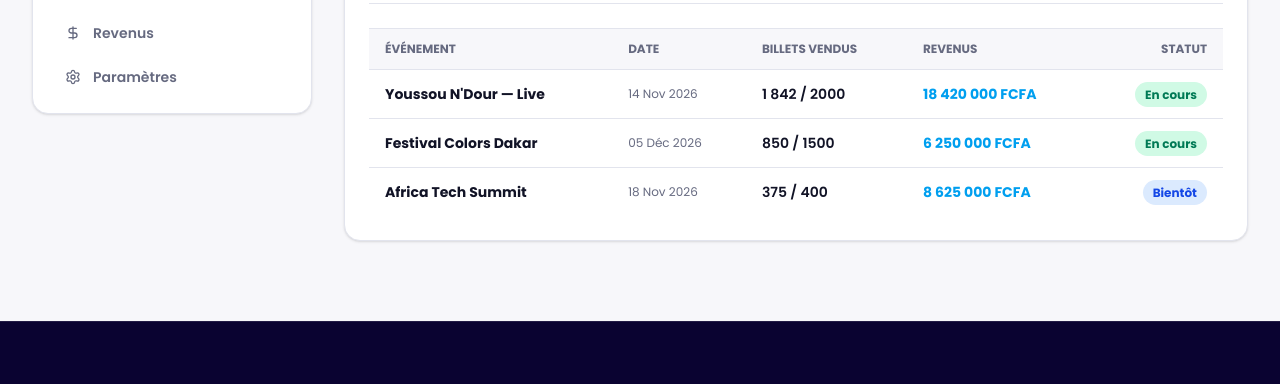
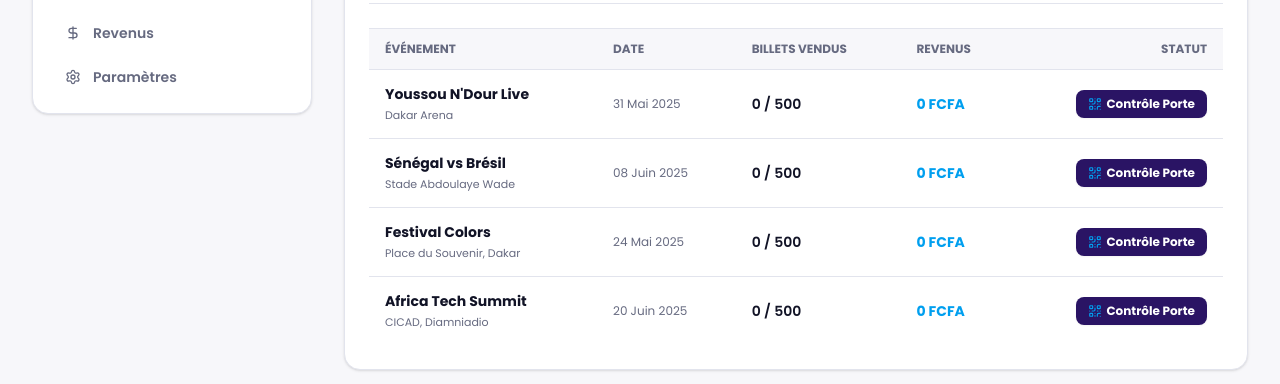
Before and after one commit to indexcrea/ubbi-app, a Next.js app: page /dashboard/organizer in a window 1280 px wide. Shown: the part 416-800 px from the top of the page. Built offline with nearby package versions, Linux system fonts and the light colour scheme; no server answers.

Commit message:
Activation de la caméra vidéo WebRTC en direct et liaison dynamique de l'événement pour les agents de porte

```diff
--- a/src/app/dashboard/organizer/page.tsx
+++ b/src/app/dashboard/organizer/page.tsx
@@ -6,6 +6,7 @@ import { Navbar } from "@/components/layout/Navbar";
 import { Footer } from "@/components/layout/Footer";
 import { UbbiLogo } from "@/components/brand/UbbiLogo";
 import { QRScannerModule } from "@/components/access/QRScannerModule";
+import { getStoredEvents } from "@/utils/eventStore";
 import {
   LayoutDashboard,
   Calendar,
@@ -286,39 +287,32 @@ export default function OrganizerDashboardPage() {
                       </tr>
                     </thead>
                     <tbody className="divide-y divide-[#E2E4ED]">
-                      <tr className="hover:bg-slate-50">
-                        <td className="px-4 py-3.5 font-bold">Youssou N'Dour — Live</td>
-                        <td className="px-4 py-3.5 text-xs text-[#666A80]">14 Nov 2026</td>
-                        <td className="px-4 py-3.5 font-semibold">1 842 / 2000</td>
-                        <td className="px-4 py-3.5 font-bold text-[#009FEF]">18 420 000 FCFA</td>
-                        <td className="px-4 py-3.5 text-right">
-                          <span className="bg-emerald-100 text-emerald-700 text-xs font-bold px-2.5 py-1 rounded-full">
-                            En cours
-                          </span>
-                        </td>
-                      </tr>
-                      <tr className="hover:bg-slate-50">
-                        <td className="px-4 py-3.5 font-bold">Festival Colors Dakar</td>
-                        <td className="px-4 py-3.5 text-xs text-[#666A80]">05 Déc 2026</td>
-                        <td className="px-4 py-3.5 font-semibold">850 / 1500</td>
-                        <td className="px-4 py-3.5 font-bold text-[#009FEF]">6 250 000 FCFA</td>
-                        <td className="px-4 py-3.5 text-right">
-                          <span className="bg-emerald-100 text-emerald-700 text-xs font-bold px-2.5 py-1 rounded-full">
-                            En cours
-                          </span>
-                        </td>
-                      </tr>
-                      <tr className="hover:bg-slate-50">
-                        <td className="px-4 py-3.5 font-bold">Africa Tech Summit</td>
-                        <td className="px-4 py-3.5 text-xs text-[#666A80]">18 Nov 2026</td>
-                        <td className="px-4 py-3.5 font-semibold">375 / 400</td>
-                        <td className="px-4 py-3.5 font-bold text-[#009FEF]">8 625 000 FCFA</td>
-                        <td className="px-4 py-3.5 text-right">
-                          <span className="bg-blue-100 text-blue-700 text-xs font-bold px-2.5 py-1 rounded-full">
-                            Bientôt
-                          </span>
-                        </td>
-                      </tr>
+                      {getStoredEvents().map((evt) => (
+                        <tr key={evt.id || evt.slug} className="hover:bg-slate-50">
+                          <td className="px-4 py-3.5 font-bold">
+                            <div>{evt.title}</div>
+                            <span className="text-[11px] text-[#666A80] font-normal">{evt.venue}</span>
+                          </td>
+                          <td className="px-4 py-3.5 text-xs text-[#666A80]">{evt.date}</td>
+                          <td className="px-4 py-3.5 font-semibold">
+                            {(evt as any).ticketsSold || 0} / {(evt as any).capacity || 500}
+                          </td>
+                          <td className="px-4 py-3.5 font-bold text-[#009FEF]">
+                            {new Intl.NumberFormat("fr-FR").format(
+                              ((evt as any).ticketsSold || 0) * (evt.minPrice || evt.tickets?.[0]?.price || 2000)
+                            )} FCFA
+                          </td>
+                          <td className="px-4 py-3.5 text-right space-x-2">
+                            <Link
+                              href={`/access-control?event=${evt.slug}`}
+                              className="inline-flex items-center gap-1 bg-[#2A1464] hover:bg-[#1E0D4B] text-white text-xs font-bold px-3 py-1.5 rounded-lg shadow-xs transition-colors"
+                            >
+                              <QrCode className="w-3.5 h-3.5 text-[#009FEF]" />
+                              <span>Contrôle Porte</span>
+                            </Link>
+                          </td>
+                        </tr>
+                      ))}
                     </tbody>
                   </table>
                 </div>
--- a/src/components/access/QRScannerModule.tsx
+++ b/src/components/access/QRScannerModule.tsx
@@ -46,69 +46,112 @@ export function QRScannerModule() {
   const [isLocked, setIsLocked] = useState(false);
   const [copiedLink, setCopiedLink] = useState(false);
 
-  const [scanHistory, setScanHistory] = useState<ScanRecord[]>([
-    {
-      id: "scan-1",
-      ticketNumber: "UBBI-2026-9842",
-      attendeeName: "Amadou Diallo",
-      category: "VIP",
-      timestamp: "20:14:05",
-      status: "SUCCESS",
-      gate: "Smartphone Agent 1",
-    },
-    {
-      id: "scan-2",
-      ticketNumber: "UBBI-2026-7712",
-      attendeeName: "Fatou Sow",
-      category: "STANDARD",
-      timestamp: "20:12:30",
-      status: "SUCCESS",
-      gate: "Smartphone Agent 2",
-    },
-    {
-      id: "scan-3",
-      ticketNumber: "UBBI-2026-3390",
-      attendeeName: "Omar Ndiaye",
-      category: "VIP",
-      timestamp: "20:10:15",
-      status: "DUPLICATE",
-      gate: "Smartphone Agent 1",
-    },
-  ]);
+  const [cameraActive, setCameraActive] = useState(false);
+  const [cameraError, setCameraError] = useState<string | null>(null);
 
+  const [scanHistory, setScanHistory] = useState<ScanRecord[]>([]);
   const [stats, setStats] = useState({
-    totalScanned: 842,
-    totalTickets: 1200,
-    validScans: 839,
-    duplicates: 3,
+    totalScanned: 0,
+    totalTickets: 100,
+    validScans: 0,
+    duplicates: 0,
   });
 
   const videoRef = useRef<HTMLVideoElement>(null);
+
+  const startCamera = async () => {
+    try {
+      setCameraError(null);
+      if (typeof window === "undefined" || !navigator?.mediaDevices?.getUserMedia) {
+        setCameraError("La caméra n'est pas disponible sur cet appareil.");
+        return;
+      }
+      const stream = await navigator.mediaDevices.getUserMedia({
+        video: { facingMode: cameraFacing },
+      });
+      if (videoRef.current) {
+        videoRef.current.srcObject = stream;
+        videoRef.current.play();
+      }
+      setCameraActive(true);
+    } catch (err) {
+      console.error("Camera access error:", err);
+      setCameraError("Accès caméra refusé. Veuillez autoriser la caméra dans votre navigateur.");
+      setCameraActive(false);
+    }
+  };
+
+  const stopCamera = () => {
+    if (videoRef.current && videoRef.current.srcObject) {
+      const stream = videoRef.current.srcObject as MediaStream;
+      stream.getTracks().forEach((track) => track.stop());
+      videoRef.current.srcObject = null;
+    }
+    setCameraActive(false);
+  };
 
   useEffect(() => {
     const loadedEvents = getStoredEvents();
     setEvents(loadedEvents);
 
-    // Read query param if passed
+    // Read query param if passed (?event=slug or ?id=id)
     if (typeof window !== "undefined") {
       const searchParams = new URLSearchParams(window.location.search);
-      const urlEvent = searchParams.get("event");
-      if (urlEvent && loadedEvents.some((e) => e.slug === urlEvent)) {
-        setSelectedEventSlug(urlEvent);
-        setIsLocked(getScanLockStatus(urlEvent));
-        return;
+      const urlEvent = searchParams.get("event") || searchParams.get("id");
+      if (urlEvent) {
+        const found = loadedEvents.find((e) => e.slug === urlEvent || e.id === urlEvent);
+        if (found) {
+          setSelectedEventSlug(found.slug);
+          setIsLocked(getScanLockStatus(found.slug));
+
+          const capacity = (found as any).capacity || 500;
+          const ticketsSold = (found as any).ticketsSold || (found.tickets ? 15 : 0);
+          setStats({
+            totalScanned: 0,
+            totalTickets: capacity,
+            validScans: 0,
+            duplicates: 0,
+          });
+          return;
+        }
       }
     }
 
     if (loadedEvents.length > 0) {
-      setSelectedEventSlug(loadedEvents[0].slug);
-      setIsLocked(getScanLockStatus(loadedEvents[0].slug));
+      const first = loadedEvents[0];
+      setSelectedEventSlug(first.slug);
+      setIsLocked(getScanLockStatus(first.slug));
+      const capacity = (first as any).capacity || 500;
+      setStats({
+        totalScanned: 0,
+        totalTickets: capacity,
+        validScans: 0,
+        duplicates: 0,
+      });
     }
+
+    // Auto start camera if available
+    startCamera();
+
+    return () => {
+      stopCamera();
+    };
   }, []);
 
   const handleEventChange = (slug: string) => {
     setSelectedEventSlug(slug);
     setIsLocked(getScanLockStatus(slug));
+
+    const found = events.find((e) => e.slug === slug);
+    if (found) {
+      const capacity = (found as any).capacity || 500;
+      setStats({
+        totalScanned: 0,
+        totalTickets: capacity,
+        validScans: 0,
+        duplicates: 0,
+      });
+    }
   };
 
   const toggleLockState = () => {
@@ -291,31 +334,72 @@ export function QRScannerModule() {
           <div className="grid grid-cols-1 lg:grid-cols-12 gap-6">
             {/* Camera Viewfinder Container */}
             <div className="lg:col-span-7 bg-[#0a0331] rounded-3xl p-6 text-white shadow-2xl border border-white/10 flex flex-col justify-between min-h-[420px] relative overflow-hidden">
+              {/* Background live video stream */}
+              <video
+                ref={videoRef}
+                autoPlay
+                playsInline
+                muted
+                className={`absolute inset-0 w-full h-full object-cover transition-opacity duration-300 ${
+                  cameraActive ? "opacity-100" : "opacity-0"
+                }`}
+              />
+
+              {/* Dark overlay backdrop over video */}
+              <div className="absolute inset-0 bg-[#0a0331]/40 pointer-events-none" />
+
               <div className="flex items-center justify-between z-10">
                 <div className="flex items-center gap-2">
                   <span className="relative flex h-3 w-3">
-                    <span className="animate-ping absolute inline-flex h-full w-full rounded-full bg-[#00A86B] opacity-75"></span>
-                    <span className="relative inline-flex rounded-full h-3 w-3 bg-[#00A86B]"></span>
+                    <span className={`animate-ping absolute inline-flex h-full w-full rounded-full ${cameraActive ? "bg-[#00A86B]" : "bg-amber-400"} opacity-75`}></span>
+                    <span className={`relative inline-flex rounded-full h-3 w-3 ${cameraActive ? "bg-[#00A86B]" : "bg-amber-400"}`}></span>
                   </span>
-                  <span className="text-xs font-extrabold tracking-wide uppercase">Viseur Caméra Smartphone</span>
+                  <span className="text-xs font-extrabold tracking-wide uppercase">
+                    {cameraActive ? "Caméra Smartphone Active en Direct" : "Viseur Caméra Smartphone"}
+                  </span>
                 </div>
+
+                {/* Camera control button */}
+                <button
+                  onClick={cameraActive ? stopCamera : startCamera}
+                  className="bg-white/10 hover:bg-white/20 text-white font-bold text-xs px-3 py-1.5 rounded-xl border border-white/20 flex items-center gap-1.5 transition-all"
+                >
+                  <Camera className="w-3.5 h-3.5 text-[#009FEF]" />
+                  <span>{cameraActive ? "Arrêter Caméra" : "Activer Caméra"}</span>
+                </button>
               </div>
 
               {/* Viewfinder Frame with Laser Scan Bar */}
-              <div className="relative my-8 mx-auto w-64 h-64 sm:w-72 sm:h-72 border-2 border-dashed border-[#009FEF]/60 rounded-3xl flex items-center justify-center bg-black/30 backdrop-blur-sm overflow-hidden">
-                <div className="w-full h-1 bg-[#009FEF] absolute shadow-[0_0_15px_#009FEF] animate-pulse top-1/2 -translate-y-1/2" />
-                <div className="text-center p-4">
-                  <Scan className="w-16 h-16 text-[#009FEF]/70 mx-auto animate-bounce mb-2" />
-                  <p className="text-xs font-semibold text-slate-300">
-                    Placez le QR Code du billet dans le cadran
-                  </p>
-                </div>
+              <div className="relative z-10 my-8 mx-auto w-64 h-64 sm:w-72 sm:h-72 border-2 border-dashed border-[#009FEF] rounded-3xl flex items-center justify-center bg-black/40 backdrop-blur-xs overflow-hidden shadow-2xl">
+                <div className="w-full h-1 bg-[#009FEF] absolute shadow-[0_0_20px_#009FEF] animate-pulse top-1/2 -translate-y-1/2 z-20" />
+
+                {!cameraActive ? (
+                  <div className="text-center p-4 z-10 space-y-3">
+                    <Camera className="w-14 h-14 text-[#009FEF] mx-auto animate-bounce" />
+                    <p className="text-xs font-semibold text-slate-200">
+                      {cameraError || "Autorisez l'accès à la caméra pour scanner les QR Codes en direct"}
+                    </p>
+                    <button
+                      onClick={startCamera}
+                      className="bg-[#009FEF] hover:bg-[#0084C9] text-white font-extrabold text-xs px-4 py-2 rounded-xl shadow-md transition-all inline-block"
+                    >
+                      Ouvrir la Caméra 📷
+                    </button>
+                  </div>
+                ) : (
+                  <div className="text-center p-4 z-10">
+                    <Scan className="w-12 h-12 text-[#009FEF]/80 mx-auto animate-pulse mb-2" />
+                    <p className="text-[11px] font-bold text-white bg-black/60 px-3 py-1 rounded-full backdrop-blur-md inline-block">
+                      Scannage automatique des QR Codes en cours...
+                    </p>
+                  </div>
+                )}
               </div>
 
               {/* Instant Scan Validation Banner Feedback */}
               {lastScanResult && (
                 <div
-                  className={`p-4 rounded-2xl text-center font-bold text-sm transition-all animate-in fade-in slide-in-from-bottom-2 ${
+                  className={`relative z-10 p-4 rounded-2xl text-center font-bold text-sm transition-all animate-in fade-in slide-in-from-bottom-2 ${
                     lastScanResult.status === "SUCCESS"
                       ? "bg-[#00A86B] text-white"
                       : "bg-[#E52E2E] text-white"
```
